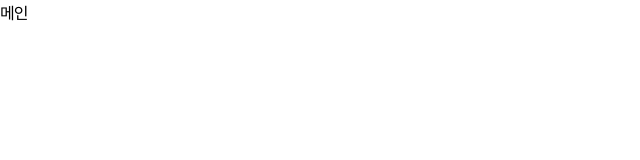
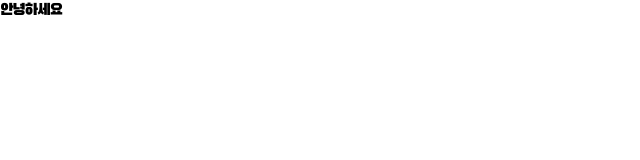
Before and after one commit to Yeonsoo1216/mainHost, a plain HTML site: page index.html in a window 1280 px wide. Shown: the full height of the page, 0-640 px from the left. Drawn offline with Linux system fonts and the light colour scheme.

Commit message:
셋팅 1.0
폰트

```diff
--- a/index.html
+++ b/index.html
@@ -15,7 +15,8 @@
 </head>
 <body>
 
-  <div>메인</div>
+  <div>안녕하세요</div>
+
 
 </body>
 </html>
--- a/resources/css/style.css
+++ b/resources/css/style.css
@@ -1,8 +1,22 @@
+/* 폰트 */
+@font-face {
+  font-family: "H";
+  src: url("../font/Black_Han_Sans/BlackHanSans-Regular.ttf");
+}
+
+@font-face {
+  font-family: "G";
+  src: url("../font/GmarketSansTTF/GmarketSansTTFMedium.ttf");
+}
+
+/* 기본 세팅 */
+
 * {
   margin: 0;
   padding: 0;
   letter-spacing: -1px;
   box-sizing: border-box;
+  font-family: "H";
 }
 
 a {
```
Also changed, not shown: resources/font/Black_Han_Sans/BlackHanSans-Regular.ttf (added), resources/font/Black_Han_Sans/OFL.txt (added), 3 other files.
